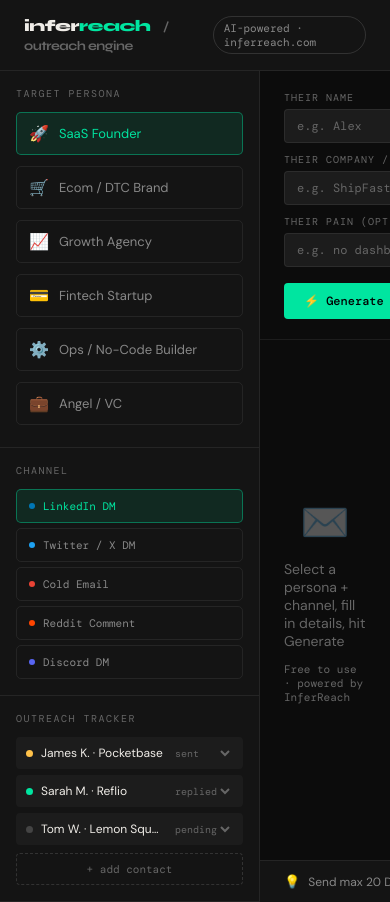
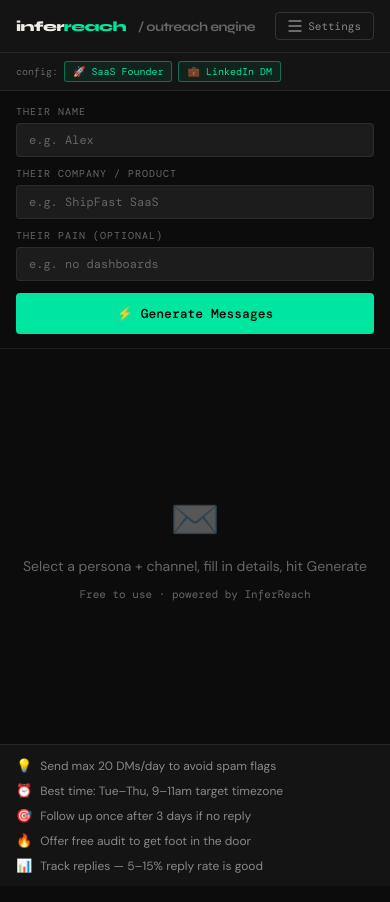
Before and after one commit to PrajwalRaj21/inferreach, a plain HTML site: page outreach/index.html in a window 390 px wide. Drawn offline with nearby package versions, Linux system fonts and the light colour scheme; a web font is replaced by a local one.

Commit message:
feat: add mobile sidebar functionality and improve layout for smaller screens

```diff
--- a/outreach/index.html
+++ b/outreach/index.html
@@ -92,15 +92,171 @@
 .modal-btn.primary{background:var(--accent);color:#000;border-color:var(--accent)}
 .modal-btn:hover{color:var(--text)}
 .modal-btn.primary:hover{background:#00ffb3}
+
+/* ---- MOBILE LAYOUT ---- */
+
+/* Sidebar toggle button - mobile only */
+.sidebar-toggle {
+  display: none;
+  align-items: center;
+  gap: 6px;
+  padding: 6px 12px;
+  background: transparent;
+  border: 1px solid var(--border2);
+  border-radius: 4px;
+  color: var(--muted2);
+  font-family: var(--mono);
+  font-size: 11px;
+  cursor: pointer;
+  transition: all 0.15s;
+}
+.sidebar-toggle:hover { color: var(--accent); border-color: var(--accent); }
+
+/* Mobile sidebar overlay */
+.sidebar-backdrop {
+  display: none;
+  position: fixed;
+  inset: 0;
+  background: rgba(0,0,0,0.6);
+  z-index: 49;
+}
+.sidebar-backdrop.open { display: block; }
+
+@media (max-width: 768px) {
+  /* Header */
+  .header { padding: 12px 16px; gap: 8px; flex-wrap: nowrap; }
+  .header-tag { font-size: 10px; padding: 3px 8px; white-space: nowrap; }
+  .sidebar-toggle { display: flex; }
+
+  /* App grid: full width, no sidebar column */
+  .app {
+    grid-template-columns: 1fr;
+    height: auto;
+    min-height: calc(100vh - 49px);
+    overflow: visible;
+  }
+
+  /* Sidebar: hidden off-screen, slides in as overlay */
+  .sidebar {
+    position: fixed;
+    top: 0; left: 0; bottom: 0;
+    width: 280px;
+    z-index: 50;
+    transform: translateX(-100%);
+    transition: transform 0.25s ease;
+    border-right: 1px solid var(--border2);
+    padding-top: 8px;
+  }
+  .sidebar.open { transform: translateX(0); }
+
+  /* Main takes full width */
+  .main { overflow: visible; min-height: 0; }
+
+  /* Top input area: stack vertically */
+  .main-top {
+    padding: 14px 16px;
+    flex-direction: column;
+    align-items: stretch;
+    gap: 12px;
+  }
+  .context-inputs {
+    flex-direction: column;
+    gap: 10px;
+  }
+  .input-group { width: 100%; }
+  input[type=text] { width: 100%; }
+  .gen-btn {
+    width: 100%;
+    padding: 12px;
+    font-size: 13px;
+    align-self: stretch;
+  }
+
+  /* Message area: not fixed height */
+  .message-area {
+    padding: 16px;
+    min-height: 300px;
+    overflow: visible;
+  }
+
+  /* Stats row: 2x2 on very small screens */
+  .stats-row { flex-wrap: wrap; }
+  .stat-box { min-width: 50%; }
+
+  /* Message cards */
+  .msg-card-header { flex-direction: column; align-items: flex-start; gap: 8px; }
+  .msg-card-actions { flex-wrap: wrap; gap: 6px; }
+
+  /* Tips bar: vertical stack */
+  .tips-bar {
+    flex-direction: column;
+    gap: 8px;
+    padding: 12px 16px;
+    overflow: visible;
+  }
+  .tip { white-space: normal; }
+
+  /* Modal: full width on mobile */
+  .modal {
+    width: calc(100vw - 32px);
+    max-width: 360px;
+    margin: 0 16px;
+  }
+
+  /* Persona + channel selection state indicator in header */
+  .mobile-state {
+    display: flex;
+    gap: 6px;
+    font-family: var(--mono);
+    font-size: 10px;
+    color: var(--muted2);
+    align-items: center;
+    flex-wrap: wrap;
+    padding: 8px 16px;
+    border-bottom: 1px solid var(--border);
+    background: var(--bg2);
+  }
+  .mobile-state-item {
+    padding: 3px 8px;
+    border: 1px solid var(--border2);
+    border-radius: 3px;
+    display: flex;
+    align-items: center;
+    gap: 4px;
+  }
+  .mobile-state-item.set {
+    border-color: rgba(0,229,160,0.4);
+    color: var(--accent);
+    background: rgba(0,229,160,0.07);
+  }
+}
+
+@media (max-width: 400px) {
+  .header-tag { display: none; }
+  .logo { font-size: 14px; }
+  .stat-box { min-width: 50%; }
+  .msg-header { flex-direction: column; gap: 4px; }
+}
+
 </style>
 </head>
 <body>
 
+<div class="sidebar-backdrop" id="sidebarBackdrop" onclick="closeSidebar()"></div>
 <div class="header">
   <div class="logo">infer<span>reach</span> <span style="color:var(--muted);font-weight:400;font-size:13px;margin-left:8px">/ outreach engine</span></div>
+  <button class="sidebar-toggle" onclick="toggleSidebar()" id="sidebarToggle">
+    <svg width="14" height="14" viewBox="0 0 14 14" fill="none"><path d="M1 2h12M1 7h12M1 12h12" stroke="currentColor" stroke-width="1.4" stroke-linecap="round"/></svg>
+    Settings
+  </button>
   <div class="header-tag">AI-powered · inferreach.com</div>
 </div>
 
+<div class="mobile-state" id="mobileState">
+  <span style="color:var(--muted)">config:</span>
+  <span class="mobile-state-item set" id="mobilePersonaTag">🚀 SaaS Founder</span>
+  <span class="mobile-state-item set" id="mobileChannelTag">💼 LinkedIn DM</span>
+</div>
 <div class="app">
   <div class="sidebar">
     <div class="sidebar-section">
@@ -201,11 +357,7 @@
 ];
 let selectedPersona = 'saas';
 let selectedChannel = 'linkedin';
-let contacts = [
-  { name: 'James K.', company: 'Pocketbase', status: 'sent' },
-  { name: 'Sarah M.', company: 'Reflio', status: 'replied' },
-  { name: 'Tom W.', company: 'Lemon Squeezy', status: 'pending' },
-];
+let contacts = [];
 
 function renderPersonas() {
   document.getElementById('personaBtns').innerHTML = personas.map(p => `
@@ -339,6 +491,29 @@
   renderTracker();
 }
 renderPersonas();renderChannels();renderTracker();
+
+function toggleSidebar() {
+  document.getElementById('sidebarToggle') && document.querySelector('.sidebar').classList.toggle('open');
+  document.getElementById('sidebarBackdrop').classList.toggle('open');
+}
+function closeSidebar() {
+  document.querySelector('.sidebar').classList.remove('open');
+  document.getElementById('sidebarBackdrop').classList.remove('open');
+}
+function updateMobileState() {
+  const p = personas.find(p => p.id === selectedPersona);
+  const ch = channels.find(c => c.id === selectedChannel);
+  const pt = document.getElementById('mobilePersonaTag');
+  const ct = document.getElementById('mobileChannelTag');
+  if (pt && p) pt.textContent = p.icon + ' ' + p.label;
+  if (ct && ch) ct.textContent = ch.label;
+}
+
+// Close sidebar after picking persona/channel on mobile
+const _sp = selectPersona, _sc = selectChannel;
+selectPersona = function(id) { _sp(id); updateMobileState(); if(window.innerWidth<=768) closeSidebar(); }
+selectChannel = function(id) { _sc(id); updateMobileState(); if(window.innerWidth<=768) closeSidebar(); }
+
 </script>
 </body>
 </html>
```
